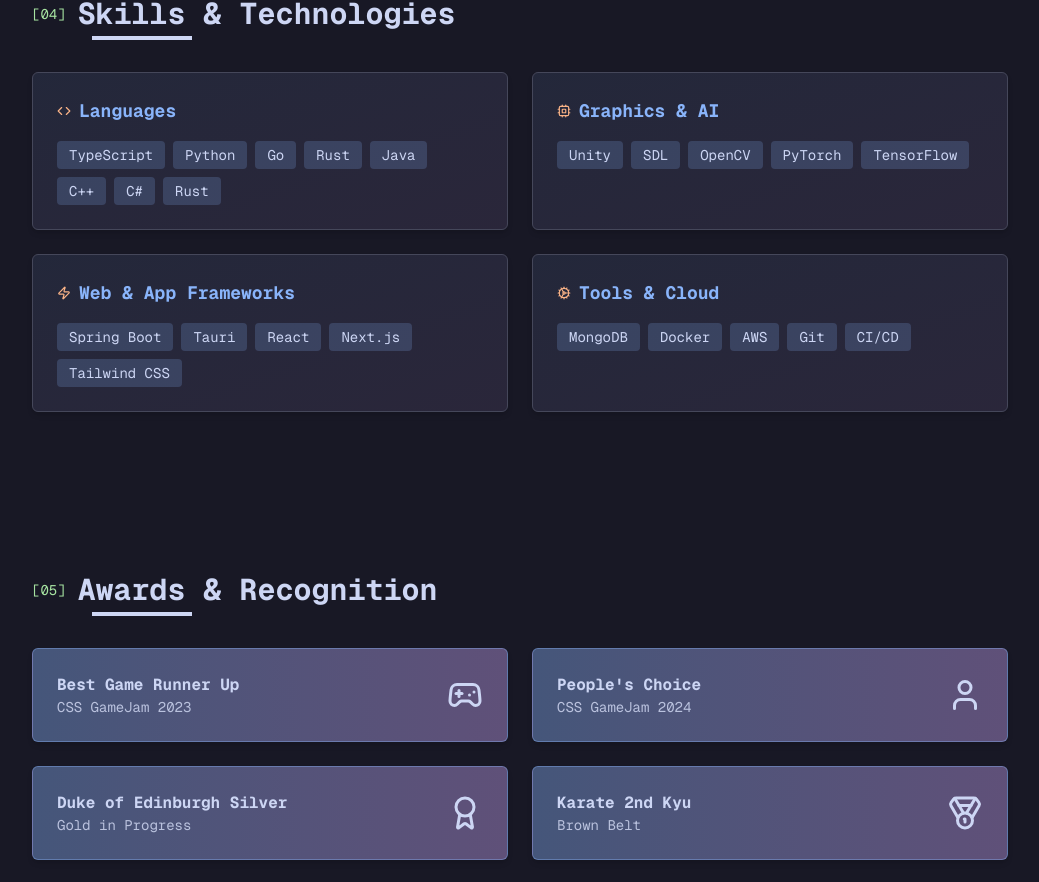
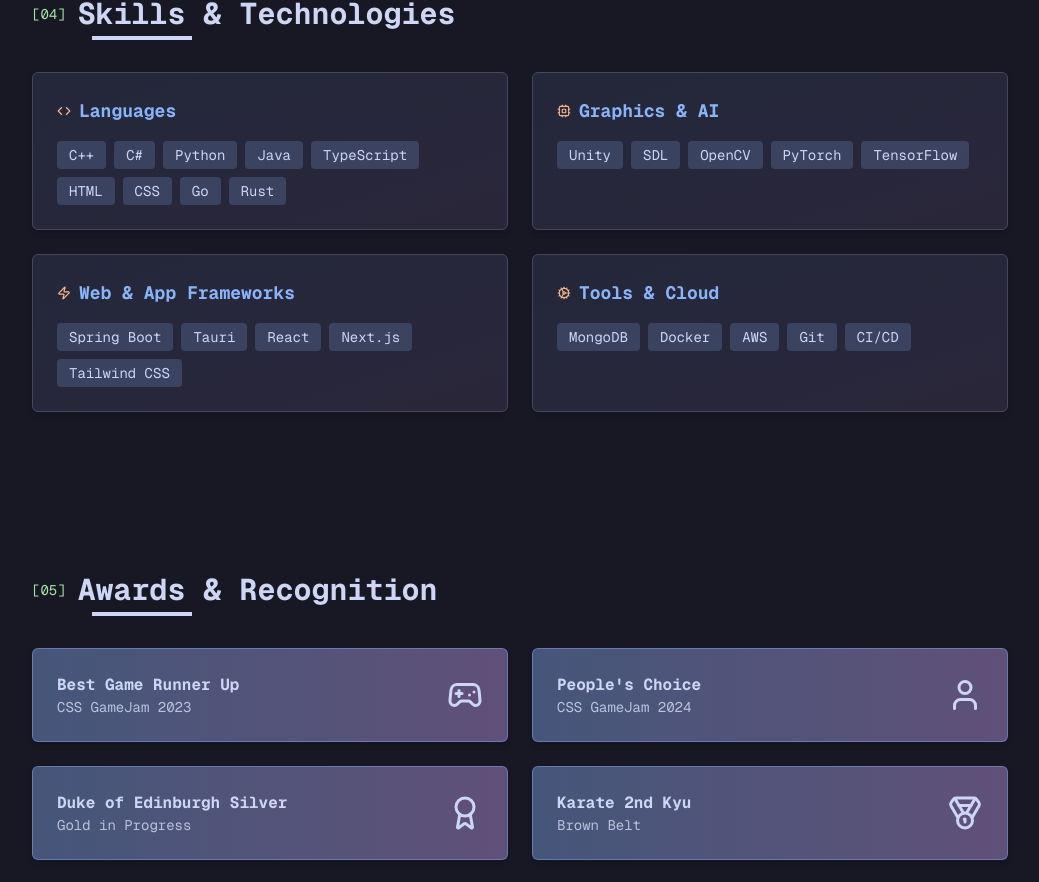
Before and after one commit to sd22404/portfolio, a Next.js app: page /portfolio/ in a window 1280 px wide. Shown: the part 4114-4996 px from the top of the page, without its empty margins (120-1159 px from the left). Built offline with nearby package versions, Linux system fonts and the light colour scheme.

Commit message:
adjust languages in skills

```diff
--- a/app/components/Skills.tsx
+++ b/app/components/Skills.tsx
@@ -18,13 +18,14 @@ export default function Skills({bg}: {bg?: string}) {
             <Subtitle variant="medium">Languages</Subtitle>
           </div>
           <TagContainer>
-            <Tag>TypeScript</Tag>
-            <Tag>Python</Tag>
-            <Tag>Go</Tag>
-            <Tag>Rust</Tag>
-            <Tag>Java</Tag>
             <Tag>C++</Tag>
             <Tag>C#</Tag>
+            <Tag>Python</Tag>
+            <Tag>Java</Tag>
+            <Tag>TypeScript</Tag>
+            <Tag>HTML</Tag>
+            <Tag>CSS</Tag>
+            <Tag>Go</Tag>
             <Tag>Rust</Tag>
           </TagContainer>
         </Card>
```
